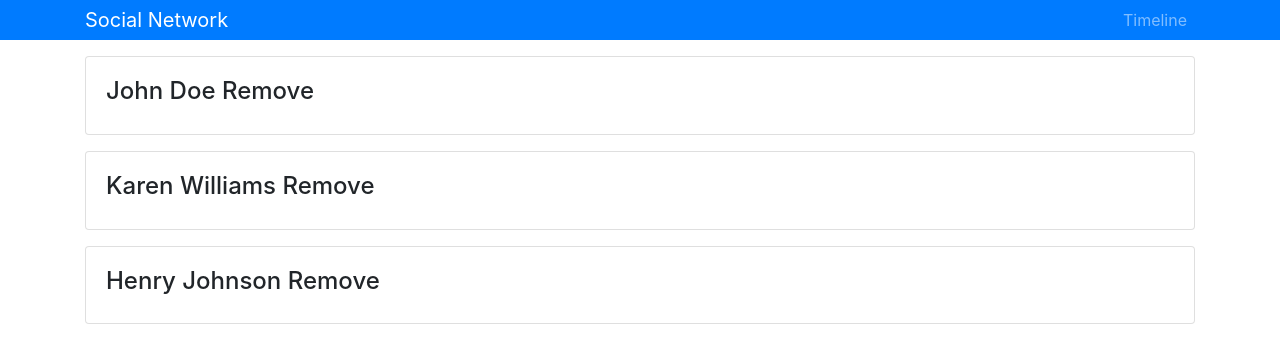
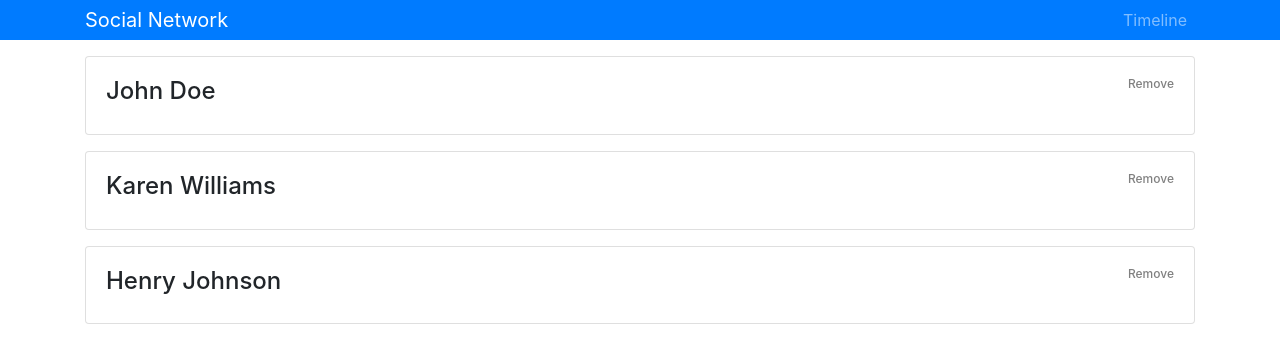
Before and after one commit to spadejac000/socialnetwork, a React (Create React App) app: page / in a window 1280 px wide. Shown: the top 360 px of the page. Built offline with nearby package versions, Linux system fonts and the light colour scheme.

Commit message:
adding friend component functionality

```diff
--- a/src/App.js
+++ b/src/App.js
@@ -1,6 +1,8 @@
 import React, { Component } from 'react';
 import Friends from './components/Friends';
 import Header from './components/Header';
+
+import {Provider} from './context';
 
 import 'bootstrap/dist/css/bootstrap.min.css';
 import './App.css';
@@ -8,12 +10,14 @@ import './App.css';
 class App extends Component {
   render() {
     return (
-      <div className="App">
-        <Header branding="Social Network" />
-        <div className="container">
-          <Friends />
+      <Provider>
+        <div className="App">
+          <Header branding="Social Network" />
+          <div className="container">
+            <Friends />
+          </div>
         </div>
-      </div>
+      </Provider>
     );
   }
 }
--- a/src/components/Friend.js
+++ b/src/components/Friend.js
@@ -1,20 +1,43 @@
 import React, { Component } from 'react';
 import PropTypes from 'prop-types';
+import {Consumer} from '../context';
 
 
 class Friend extends Component {
+
+  onDeleteClick = (id, dispatch) => {
+    dispatch({
+      type: 'DELETE_FRIEND',
+      payload: id
+    });
+  }
+
   render() {
-    const {name} = this.props.friend;
+    const {id, name} = this.props.friend;
     return (
-      <div className="card card-body mb-3">
-        <h4>{name} <span>Remove</span></h4>
-      </div>
+      <Consumer>
+        {value => {
+          const {dispatch} = value;
+          return (
+            <div className="card card-body mb-3">
+              <h4>{name}
+                <span
+                  style={{cursor: 'pointer', float: 'right', color: 'grey', fontSize: '.5em' }}
+                  onClick={this.onDeleteClick.bind(this, id, dispatch)}
+                >
+                  Remove
+                </span>
+              </h4>
+            </div>
+          )
+        }}
+      </Consumer>
     )
   }
 }
 
 Friend.propTypes = {
-  friend: PropTypes.object.isRequired
+  friend: PropTypes.object.isRequired,
 }
 
 export default Friend;
--- a/src/components/Friends.js
+++ b/src/components/Friends.js
@@ -1,36 +1,26 @@
 import React, { Component } from 'react';
 import Friend from './Friend';
+import {Consumer} from '../context';
 
 class Friends extends Component {
-  state = {
-    friends: [
-      {
-        id: 1,
-        name: 'John Doe'
-      },
-      {
-        id: 2,
-        name: 'Karen Williams'
-      },
-      {
-        id: 3,
-        name: 'Henry Johnson'
-      }
-    ]
-  }
 
   render() {
-    const {friends} = this.state;
-
     return (
-      <div>
+      <Consumer>
+        {value => {
+          const {friends} = value;
+          return (
+            <React.Fragment>
               {friends.map(friend => (
                 <Friend
                   key={friend.id}
                   friend={friend}
                 />
               ))}
-      </div>
+            </React.Fragment>
+          )
+        }}
+      </Consumer>
     )
   }
 }
--- /dev/null
+++ b/src/context.js
@@ -0,0 +1,45 @@
+import React, {Component} from 'react';
+
+const Context = React.createContext();
+
+const reducer = (state, action) => {
+  switch(action.type) {
+    case 'DELETE_FRIEND':
+      return {
+        ...state,
+        friends: state.friends.filter(friend => friend.id !== action.payload)
+      }
+    default:
+      return state;
+  }
+}
+
+export class Provider extends Component {
+  state = {
+    friends: [
+      {
+        id: 1,
+        name: 'John Doe'
+      },
+      {
+        id: 2,
+        name: 'Karen Williams'
+      },
+      {
+        id: 3,
+        name: 'Henry Johnson'
+      }
+    ],
+    dispatch: action => this.setState(state => reducer(state, action))
+  }
+
+  render() {
+    return (
+      <Context.Provider value={this.state}>
+        {this.props.children}
+      </Context.Provider>
+    )
+  }
+}
+
+export const Consumer = Context.Consumer;
```
Lines whose indentation alone changed are shown as unchanged.
